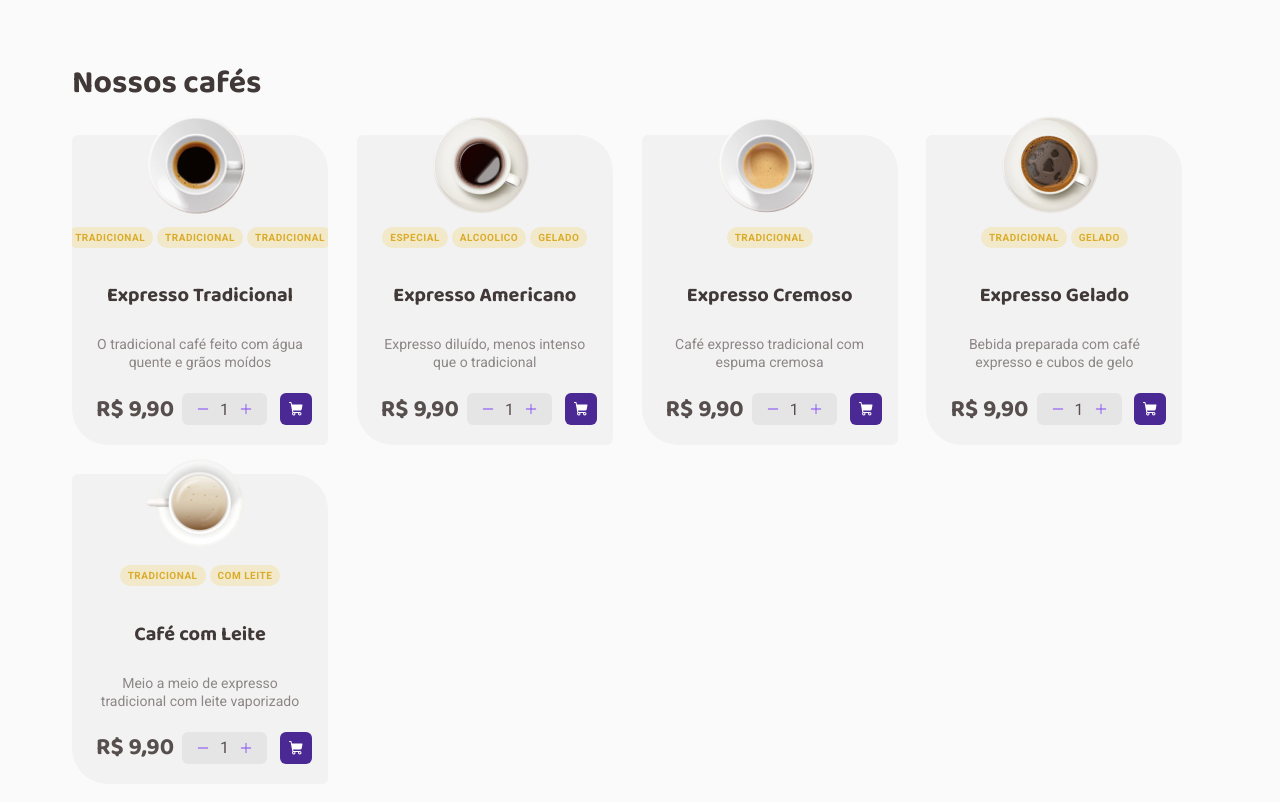
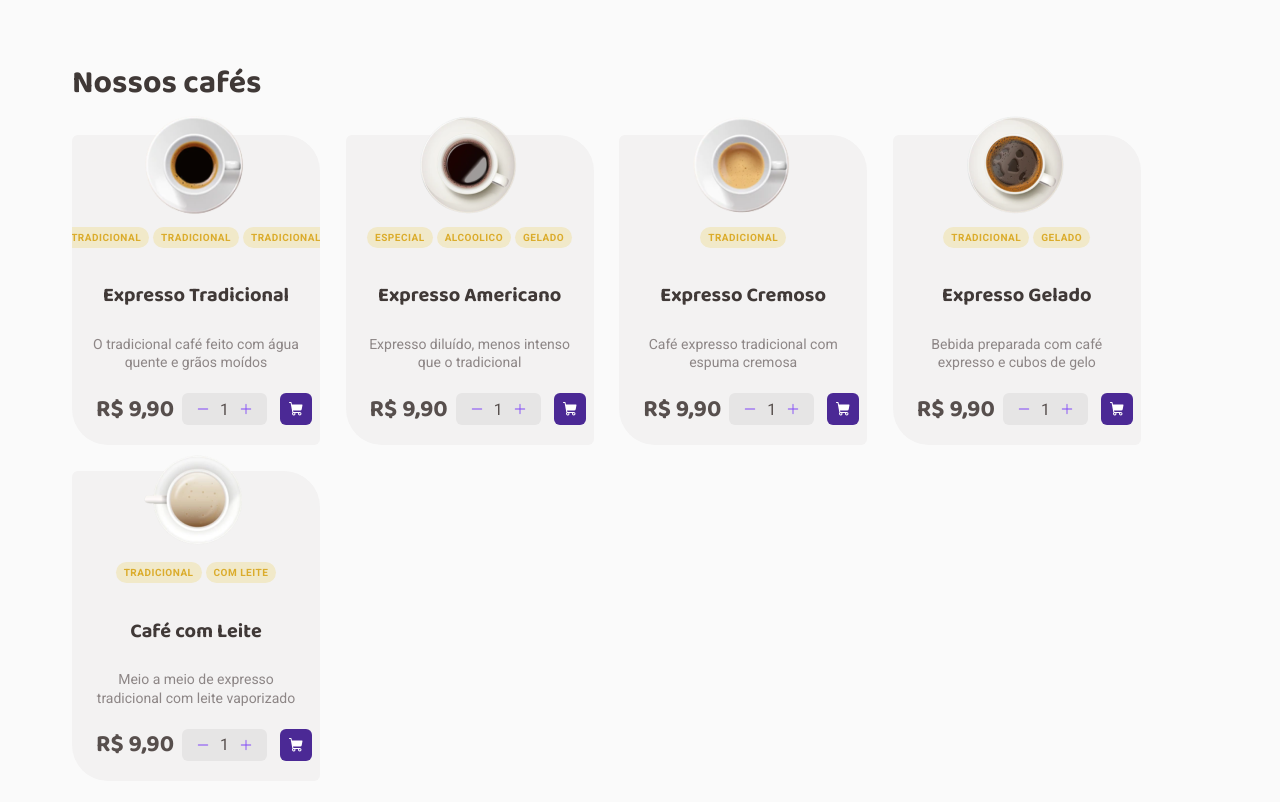
Before and after one commit to ssisaias/desafio02-coffee-delivery, a React (Vite) app: page / in a window 1280 px wide. Shown: the part 460-1262 px from the top of the page. Built offline with nearby package versions, Linux system fonts and the light colour scheme; the HTML template or start-up script is replaced by a standard one.

Commit message:
display 4 items on default page load

```diff
--- a/src/components/CoffeeCard/styles.ts
+++ b/src/components/CoffeeCard/styles.ts
@@ -1,7 +1,7 @@
 import styled from 'styled-components'
 
 export const CoffeeCardContainer = styled.div`
-    width: 256px;
+    width: 248px;
     height: 310px;
     flex-shrink: 0;
     border-radius: 6px 36px;
--- a/src/components/CoffeeList/styles.ts
+++ b/src/components/CoffeeList/styles.ts
@@ -22,7 +22,7 @@ export const CCList = styled.div`
     display: flex;
     flex-direction: row;
     margin-bottom: 18px;
-    gap: 1.8rem;
+    gap: 1.6rem;
     max-width: 100%;
     flex-wrap: wrap;
 
```
